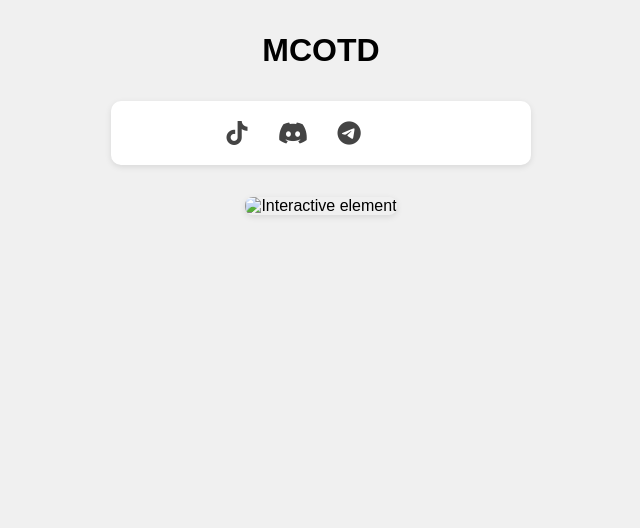
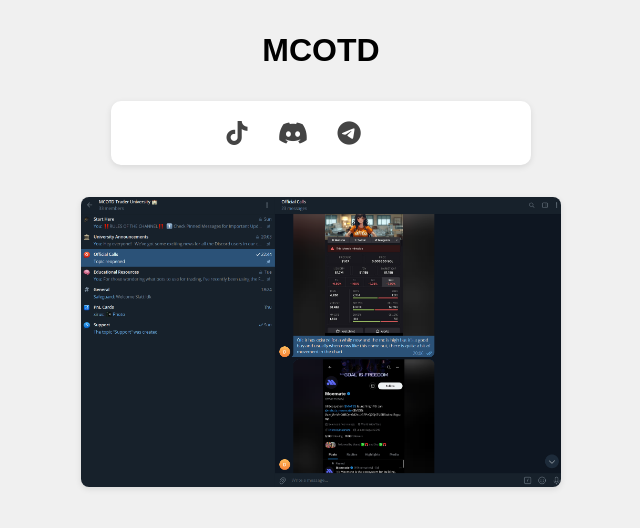
Before and after one commit to MCOTDDev/MCOTD-links, a plain HTML site: page index.html in a window 1280 px wide. Shown: the whole page, without its empty margins (319-959 px from the left). Drawn offline with Linux system fonts and the light colour scheme.

Commit message:
index.html

```diff
--- a/index.html
+++ b/index.html
@@ -52,7 +52,7 @@
       -->
       <img
         id="interactive-image"
-        src="myImage.jpg"
+        src="screentg.png"
         alt="Interactive element"
       />
     </div>
```
